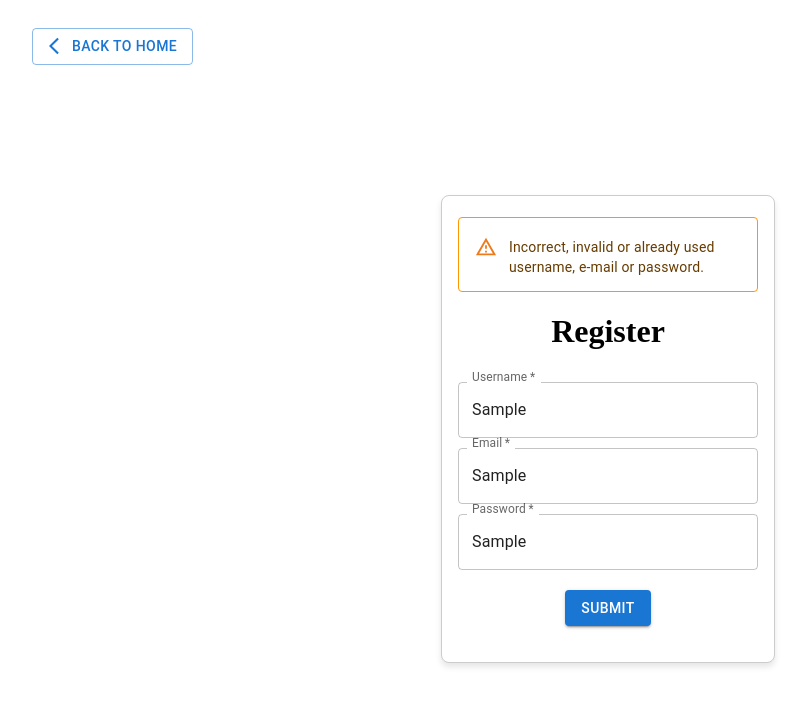
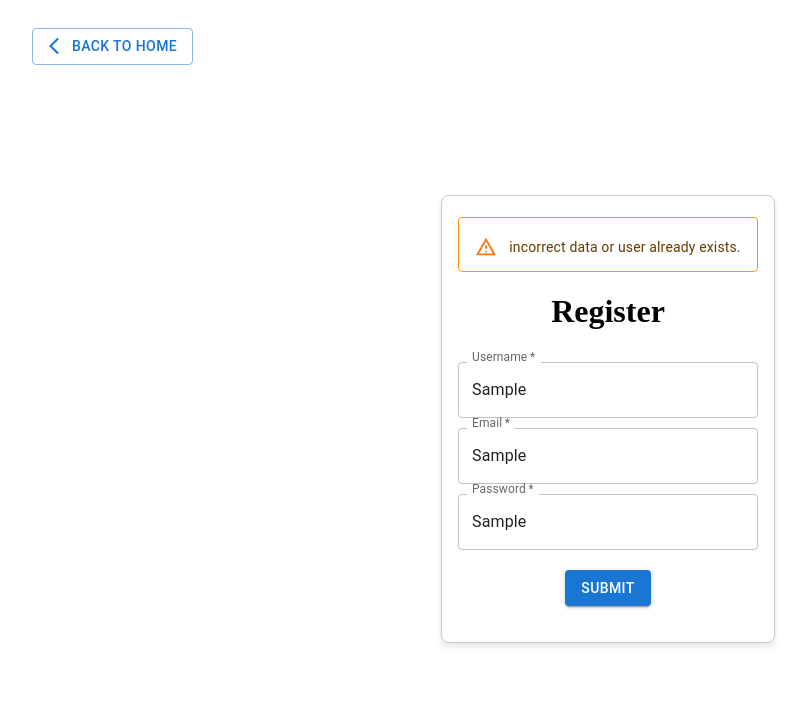
Before and after one commit to JoaoPedro265/Task_list_front, a React (Vite) app: page /register in a window 1280 px wide. Both pictures are taken after typing "Sample", "Sample", "Sample" into the empty fields and a click on the button "SUBMIT". Shown: the top 706 px of the page, without its empty margins (32-838 px from the left). Built offline with nearby package versions, Linux system fonts and the light colour scheme; no server answers.

Commit message:
add alert message

```diff
--- a/pages/components/RegisterField.jsx
+++ b/pages/components/RegisterField.jsx
@@ -20,7 +20,7 @@ const RegisterField = ({
         <Box className="Register-Box">
           {alert ? (
             <Alert variant="outlined" severity="warning">
-              Incorrect, invalid or already used username, e-mail or password.
+              incorrect data or user already exists.
             </Alert>
           ) : (
             ""
```
